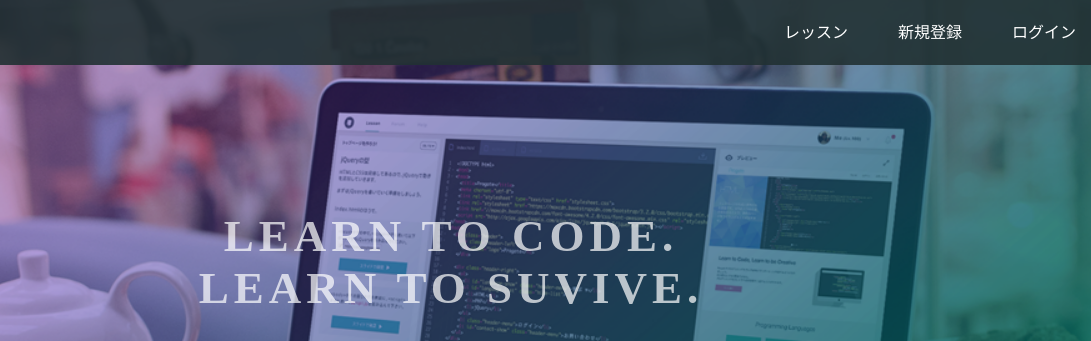
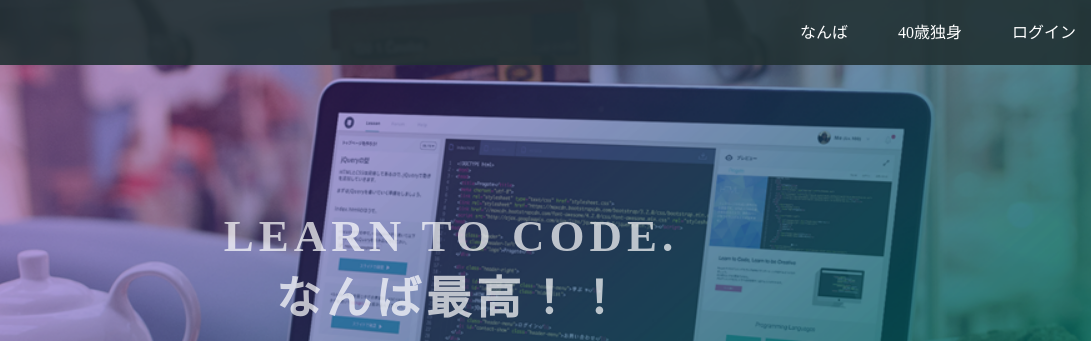
Before and after one commit to NMB40T/nmb40t, a plain HTML site: page index.html in a window 1280 px wide. Shown: the top 341 px of the page, 189-1280 px from the left. Drawn offline with Linux system fonts and the light colour scheme.

Commit message:
Update index.html

```diff
--- a/index.html
+++ b/index.html
@@ -3,7 +3,7 @@
 <head>
   <meta charset="utf-8">
   <meta name="viewport" content="width=device-width, initial-scale=1.0">
-  <title>Progate</title>
+  <title>WEB作成練習用</title>
   <link href="https://maxcdn.bootstrapcdn.com/font-awesome/4.7.0/css/font-awesome.min.css" rel="stylesheet" integrity="sha384-wvfXpqpZZVQGK6TAh5PVlGOfQNHSoD2xbE+QkPxCAFlNEevoEH3Sl0sibVcOQVnN" crossorigin="anonymous">
   <link rel="stylesheet" type="text/css" href="stylesheet.css">
 </head>
@@ -15,15 +15,15 @@
       </div>
       <span class="fa fa-bars menu-icon"></span>
       <div class="header-right">
-        <a href="#">レッスン</a>
-        <a href="#">新規登録</a>
-        <a href="#" class="login">ログイン</a>
+        <a href="#">なんば</a>
+        <a href="#">40歳独身</a>
+        <a href="#"Tです！="login">ログイン</a>
       </div>
     </div>
   </header>
   <div class="top-wrapper">
     <div class="container">
-      <h1>LEARN TO CODE.<br>LEARN TO SUVIVE.</h1>
+      <h1>LEARN TO CODE.<br>なんば最高！！</h1>
       <p>Progateはオンラインプログラミング学習サービスです。<br>初心者にもやさしいスライドとレッスンで、ウェブサービスを作りながらプログラミングを学んでいきましょう。</p>
       <div class="btn-wrapper">
         <a href="#" class="btn signup">新規登録はこちら</a>
```
